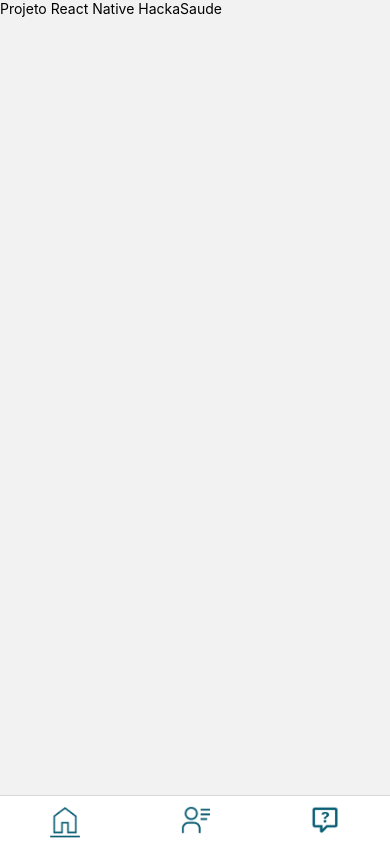
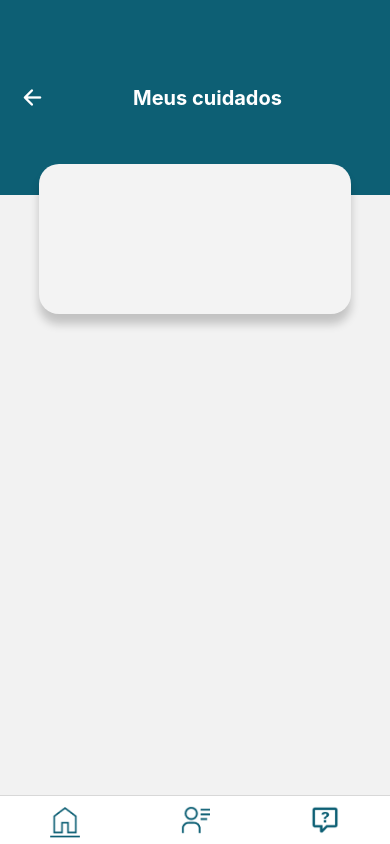
Before and after one commit to marcelopetroni/MedPlus, a React Native app: screen /TelaCuidados in a window 390 px wide. Built offline with nearby package versions, Linux system fonts and the light colour scheme.

Commit message:
header meus cuidados + correção

```diff
--- a/src/telas/TelaChatBot/index.js
+++ b/src/telas/TelaChatBot/index.js
@@ -4,7 +4,7 @@ import Icon from 'react-native-vector-icons/Ionicons';
 
 const { width, height } = Dimensions.get('window');
 
-const TelaChatBot = () => {
+const TelaChatBot = ({ navigation }) => {
   const [messages, setMessages] = useState([]);
   const [inputText, setInputText] = useState('');
 
@@ -38,7 +38,7 @@ const TelaChatBot = () => {
   return (
     <View style={styles.mainContainer}>
       <View style={styles.headerContainer}>
-        <TouchableOpacity>
+        <TouchableOpacity onPress={() => navigation.navigate('TelaHome')}>
           <Icon name="arrow-back" size={25} color="white" style={styles.backIcon} />
         </TouchableOpacity>
         <Text style={styles.headerText}>Triagem Rápida</Text>
--- a/src/telas/TelaCuidados/index.js
+++ b/src/telas/TelaCuidados/index.js
@@ -1,16 +1,71 @@
 import React from 'react'
-import { StyleSheet, Text, View } from 'react-native';
+import { TouchableOpacity, ScrollView, Image, View, Text, TextInput, StyleSheet } from 'react-native';
+import Icon from 'react-native-vector-icons/Ionicons';
 
-export default function TelaCuidados() {
+export default function TelaCuidados({ navigation }) {
   return (
-    <View style={styles.container}>
-      <Text>Projeto React Native HackaSaude</Text>
-    </View>
+    <ScrollView style={styles.container}>
+      <View style={styles.header}>
+        <TouchableOpacity onPress={() => navigation.navigate('TelaHome')}>
+          <Icon name="arrow-back" size={25} color="white" style={styles.backIcon} />
+        </TouchableOpacity>
+        <Text style={styles.headerText}>Meus cuidados</Text>
+      </View>
+      <View style={styles.boxWrapper}>
+          <View style={styles.boxContainer}>
+          </View>
+        </View>
+    </ScrollView>
   );
 }
 
-
 const styles = StyleSheet.create({
+  header: {
+    position: 'absolute',
+    top: 0,
+    left: 0,
+    right: 0,
+    height: 195,
+    backgroundColor: "#0D5F74",
+    justifyContent: 'center',
+    alignItems: 'center',
+    flexDirection: 'row',
+    alignItems: 'center',
+    paddingTop: 25,
+    paddingBottom: 25,
+    paddingHorizontal: 20,
+  },
   container: {
+    flex: 1,
+  },
+  headerText: {
+    fontSize: 20,
+    color: '#fff',
+    fontWeight: 'bold',
+    textAlign: 'center',
+    flex: 1,
+  },
+  boxWrapper: {
+    position: 'absolute',
+    top: 164,
+    width: '100%',
+    alignItems: 'center',
+  },
+  boxContainer: {
+    flexDirection: 'row',
+    alignItems: 'center',
+    height: 150,
+    width: '80%',
+    borderRadius: 20,
+    backgroundColor: '#f3f3f3',
+    shadowColor: '#000',
+    shadowOffset: {
+      width: 0,
+      height: 10,
+    },
+    shadowRadius: 10,
+    elevation: 15,
+    shadowOpacity: 0.20,
+    paddingHorizontal: 10,
   },
 });
```
